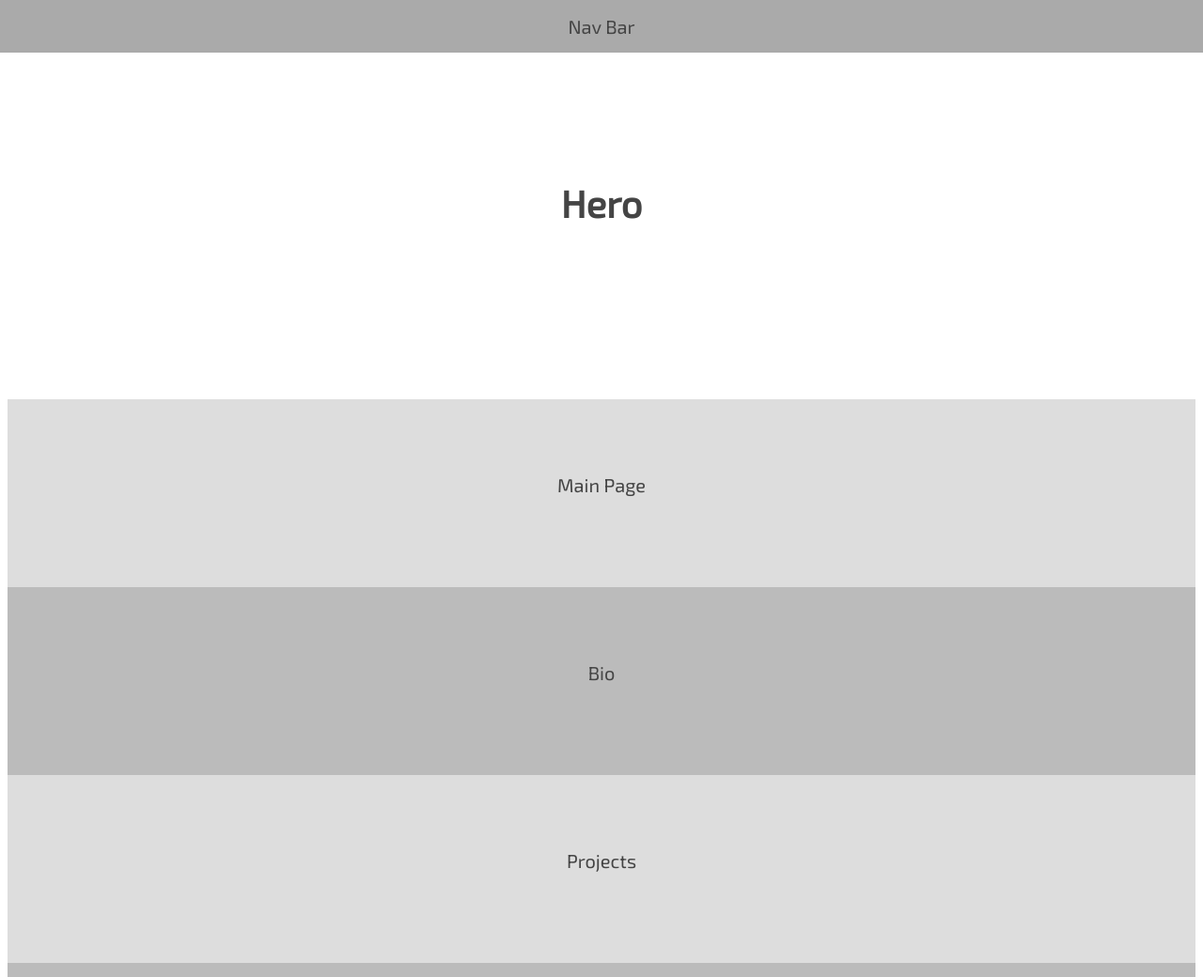
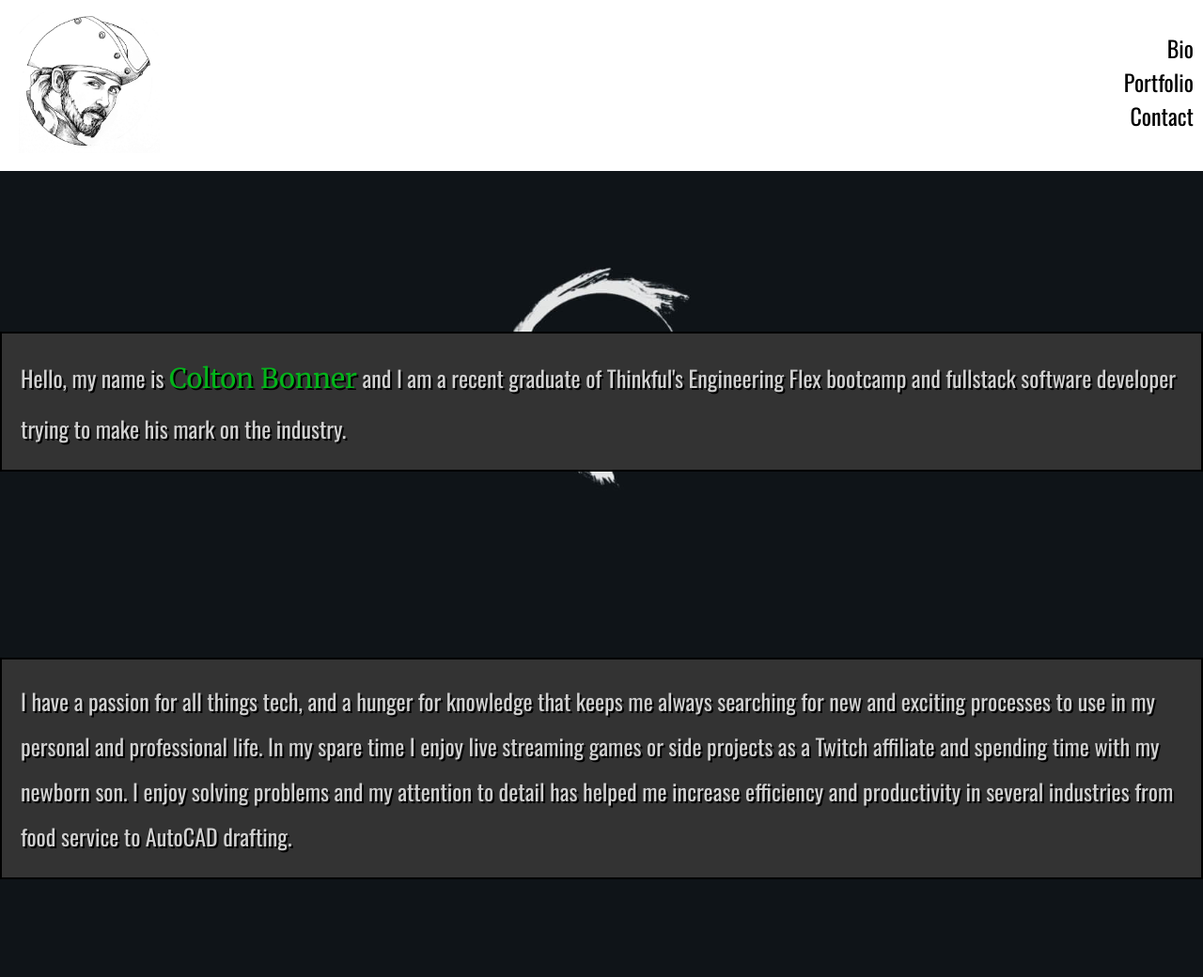
Before and after one commit to bwreDev/Portfolio, a plain HTML site: page index.html in a window 1280 px wide. Shown: the top 1040 px of the page at 94% size. Drawn offline with nearby package versions, Linux system fonts and the light colour scheme.

Commit message:
styling set up, several html changes, added images

```diff
--- a/index.html
+++ b/index.html
@@ -6,28 +6,44 @@
     <meta http-equiv="X-UA-Compatible" content="ie=edge">
     <title>Colton Bonner</title>
     <link rel="stylesheet" href="main.css" />
-    <link href="https://fonts.googleapis.com/css?family=Exo+2&display=swap" rel="stylesheet">
+    <link href="https://fonts.googleapis.com/css?family=Merriweather|Oswald&display=swap" rel="stylesheet"/>
 </head>
 <body>
-    <nav role="navigation">Nav Bar</nav>
+    <nav role="navigation">
+        <a class="icon-nav" href=""><img alt="icon of me" class="icon" src="bwrecompressed.jpeg"/></a>
+        <ul class="nav-bar-links">
+            <li class="bio"><a class="bio-nav" href="">Bio</a></li>
+            <li class="projects"><a class="portfolio-nav" href="">Portfolio</a></li>
+            <li class="contact"><a class="contact-nav" href="">Contact</a></li>
+        </ul>
+    </nav>
     <main role="main">
         <header role="banner">
-            <h1>Hero</h1>
         </header>
-        <section>Main Page
-
+        <section class="headline">
+            <p>Hello, my name is <span>Colton Bonner</span> and I am a recent graduate of Thinkful's Engineering Flex bootcamp and fullstack software
+                developer trying to make his mark on the industry.</p>
         </section>
 
-        <section>Bio
-
+        <section class="bio">
+            <p>I have a passion for all things tech, and a hunger for knowledge that keeps me always searching for new and exciting processes
+                to use in my personal and professional life. In my spare time I enjoy live streaming games or side projects as a Twitch affiliate
+                and spending time with my newborn son. I enjoy solving problems and my attention to detail has helped me increase efficiency and
+                productivity in several industries from food service to AutoCAD drafting.
+                </p>
         </section>
 
-        <section>Projects
+        <section class="portfolio">
 
+            <p class="quiz-app"><span><img alt="screenshot-quiz" class="screenshot-quiz" src="quiz-app-2.0.PNG"/></span><a class="quiz-app-link" href="https://cbonner26118.github.io/QuizApp/">Quiz-app:</a>
+Video game based quiz with dynamic features using HTML5, CSS, JavaScript, and jQuery
+            </p>
         </section>
 
-        <section>Contact
-
+        <section class="contact">
+            <p>Email: cbonner26118@gmail.com
+                GitHub: https://github.com/cbonner26118
+                LinkedIn: www.linkedin.com/in/coltonbonner</p>
         </section>
     </main>
     <footer role="content-info">Footer</footer>
--- a/main.css
+++ b/main.css
@@ -3,16 +3,21 @@
 }
 
 body {
-    font-family: 'Exo 2', sans-serif;
-    font-size: 20px;
-    color: #444;
-    text-align: center;
-    line-height: 1.5;
+    margin: 0;
+}
+
+main {
+    background-image: url(bkg.jpg);
+    background-attachment: fixed;
+    background-size: cover;
+    background-position: center;
+    background-repeat:no-repeat;
 }
 
 nav, footer {
     padding: 1% 0;
-    background-color: #aaa;
+    background-color: #ffffff;
+    color: #333333;
 }
 
 nav {
@@ -20,19 +25,100 @@ nav {
     top: 0;
     left: 0;
     right: 0;
-    z-index: 10;
+    z-index: 5;
 }
 
 header {
-    padding: 12% 0;
+    padding: 10%;
+    font-family: 'Merriweather', serif;
+    color: #03B51A;
 }
 
 section {
-    min-height: 200px;
+    min-height: 50px;
     padding: 6% 0;
-    background-color: #bbb;
+    text-shadow: 2px 2px black;
+    color: #d1d1d1;
 }
 
-section:nth-child(even) {
-    background-color: #ddd;
+img {
+    height: 150px;
+    margin-left: 20px;
 }
+
+ul {
+    font-family: 'Oswald', sans-serif;
+    display: block;
+    list-style: none;
+    margin: 0;
+    padding: 0;
+    text-align: right;
+    float: right;
+    font-size: large;
+    padding: 10px;
+    margin-top: 30px;
+}
+
+.bio-nav, .portfolio-nav, .contact-nav {
+    color: black;
+    text-decoration: none;
+}
+
+a:hover {
+    text-decoration: underline;
+}
+
+.icon:hover {
+    transform: scale(1.1);
+}
+
+span {
+    color: #03B51A;
+    font-family: 'Merriweather', serif;
+    font-size: larger;
+}
+
+p {
+    font-family: 'Oswald', sans-serif;
+    border: 2px solid black;
+    background-color: #333333;
+    padding: 20px;
+    line-height: 2;
+    margin-top: 20px;
+}
+
+.portfolio {
+    display: flex;
+    flex-direction: column;
+    align-items: center;
+}
+
+.screenshot-quiz {
+    max-width: 800px;
+}
+
+.quiz-app span {
+    display: table;
+    margin-left: auto;
+    margin-right: auto;
+}
+
+.portfolio a {
+    text-decoration: none;
+    color: #03B51A;
+}
+
+@media screen and (min-width: 750px) {
+    body, ul {
+        font-size: x-large;
+    }
+
+    ul {
+        margin-top: 10px;
+    }
+
+    .screenshot-quiz {
+        min-width: 500px;
+        min-height: 500px;
+    }
+}
```
Also changed, not shown: Quiz-app-snip.PNG (deleted), bwrecompressed.jpeg (added), pirateiconcompressed.png (deleted), quiz-app-2.0.PNG (added), 1 other file.
